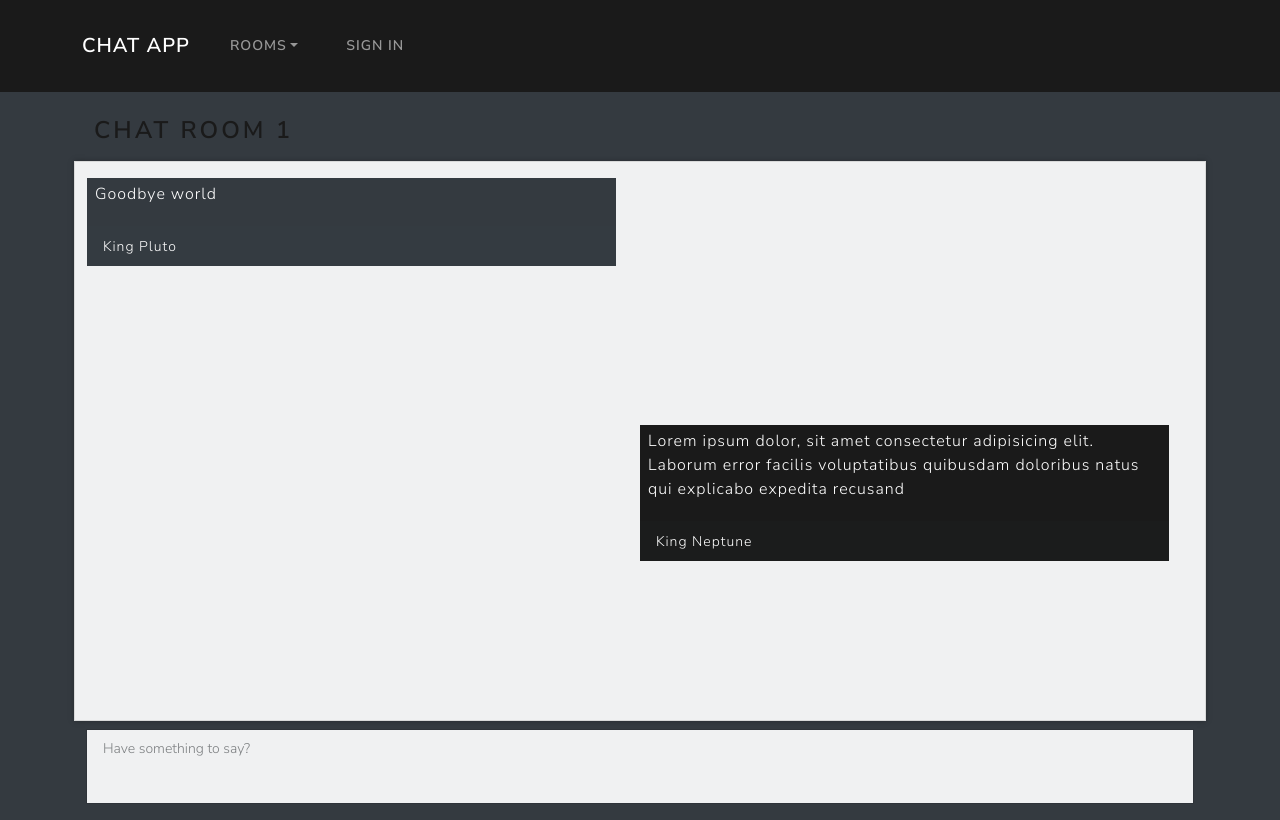
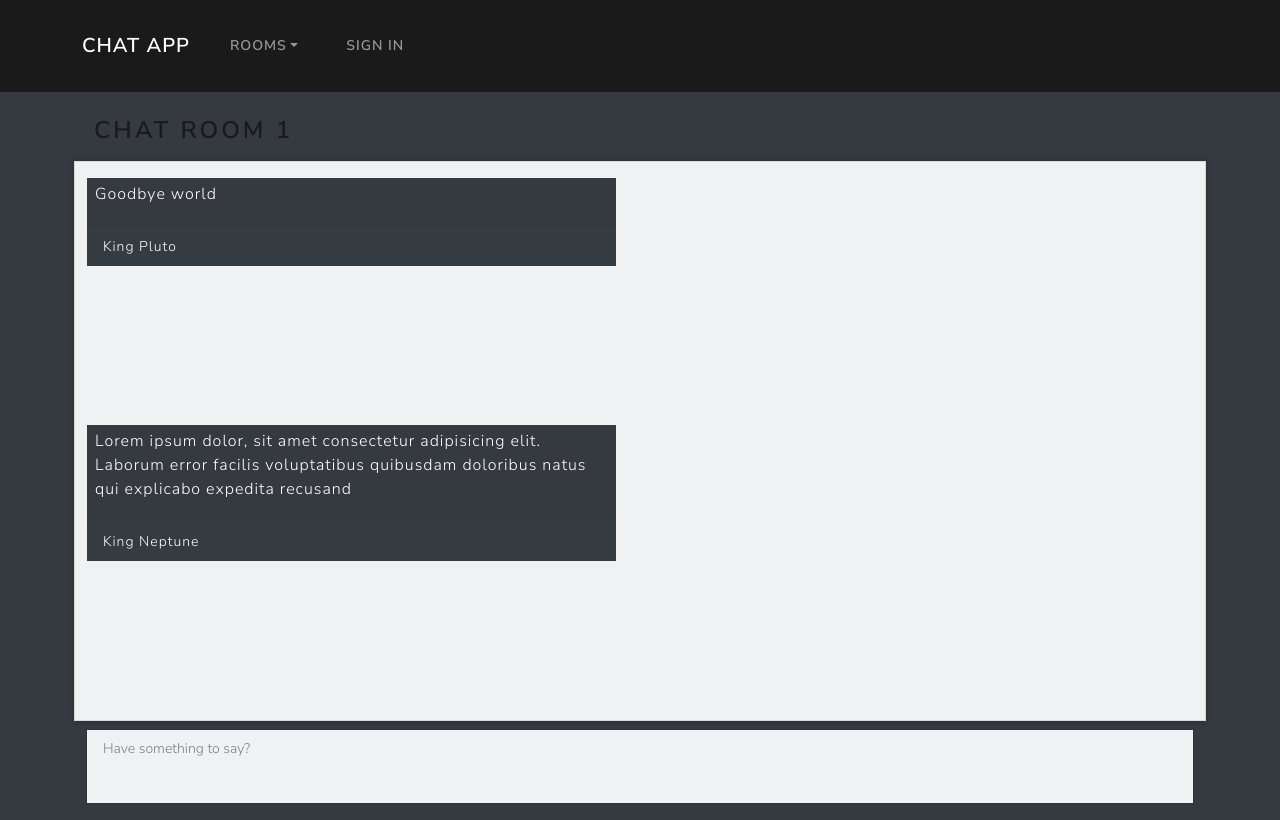
Before and after one commit to NeptuneRjo/chat-app, a React (Create React App) app in the folder frontend/: page /#/ in a window 1280 px wide. Built offline with nearby package versions, Linux system fonts and the light colour scheme.

Commit message:
add user props

```diff
--- a/frontend/src/Containers/Room/Room.tsx
+++ b/frontend/src/Containers/Room/Room.tsx
@@ -1,9 +1,14 @@
 import React from 'react'
 import { Container, Col, Row, InputGroup, Form } from 'react-bootstrap'
 import { Message } from '../../Components'
+import { UserInterface } from '../../types'
 import './style.css'
 
-const Room = () => {
+type Props = {
+	user: UserInterface | undefined
+}
+
+const Room: React.FC<Props> = ({ user }: Props) => {
 	const messages = [
 		{
 			author: {
@@ -32,15 +37,15 @@ const Room = () => {
 		<Container className='p-3' id='room-main'>
 			<h3 className='p-2'>Chat Room 1</h3>
 			<Row id='chat-container' className='bg-light pt-3'>
-				{messages.map((message, index) => (
-					<Row>
+				{messages.map((message, key) => (
+					<Row key={key}>
 						<Col id='chat-incoming'>
-							{message.author.displayName !== 'King Neptune' && (
+							{message.author.displayName !== user?.displayName && (
 								<Message message={message} user={false} />
 							)}
 						</Col>
 						<Col id='chat-outgoing'>
-							{message.author.displayName === 'King Neptune' && (
+							{message.author.displayName === user?.displayName && (
 								<Message message={message} user={true} />
 							)}
 						</Col>
```
